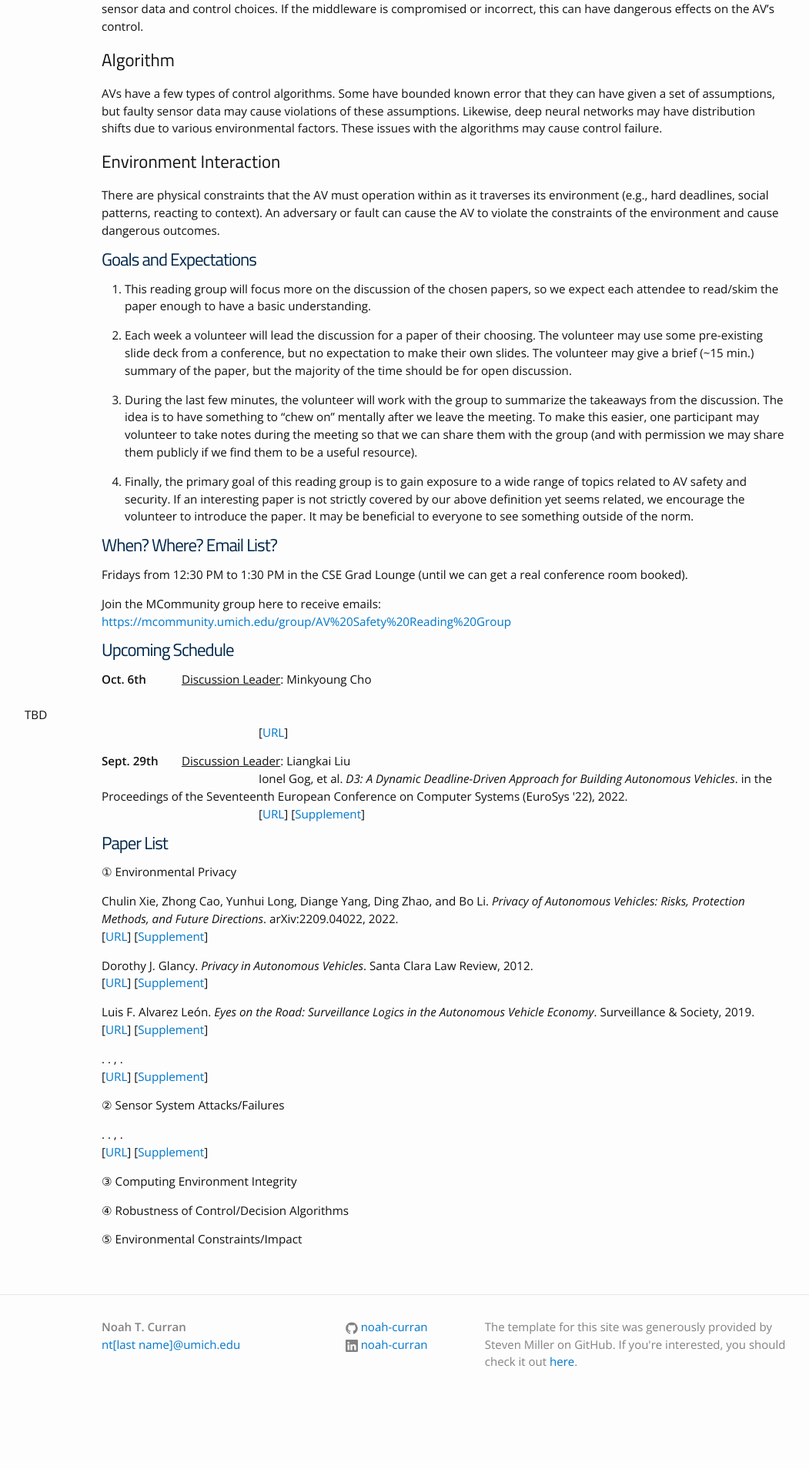
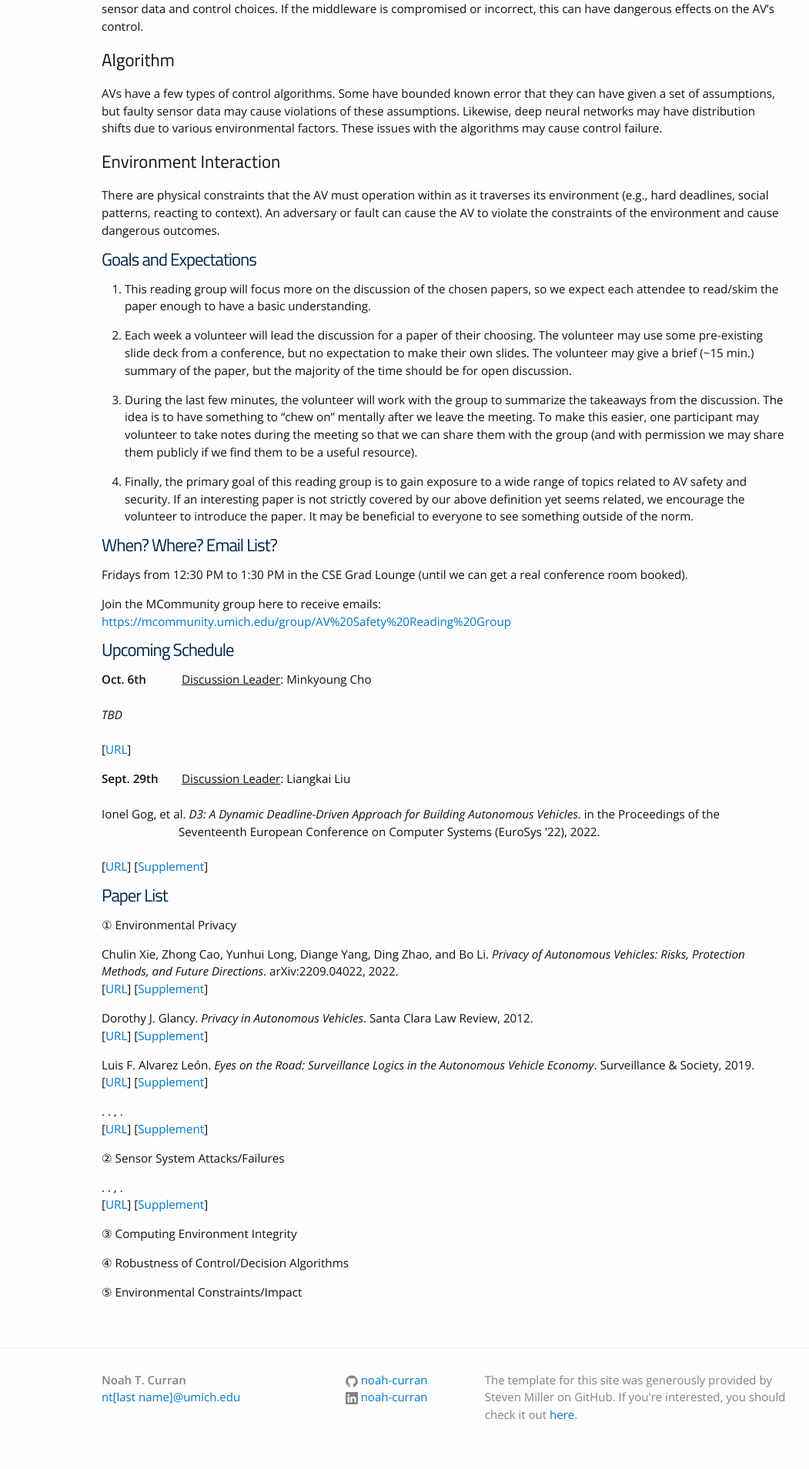
Before and after one commit to noah-curran/noah-curran.github.io, a Jekyll site: the page built from av-safe-sec.md, in a window 1280 px wide. Shown: the part 825-2733 px from the top of the page at 77% size, without its empty margins (63-1114 px from the left). Built offline with Jekyll 4.4.1, drawn with Linux system fonts in a browser that asks for light colours; before the commit the page ends 2665 px from its top, so only the background shows below that.

Commit message:
change to div

```diff
--- a/_includes/readinggroupevent.html
+++ b/_includes/readinggroupevent.html
@@ -9,22 +9,22 @@
 
     <div>
         <span class="readingspacing"></span>
-        <span class="readingpaperspacing">
+        <div class="readingpaperspacing">
             {% if include.title != "TBD" %}
                 {{include.authors}}. <i>{{include.title}}</i>. {{include.pubvenue}}, {{include.year}}.
             {% else %}
-                <div>{{include.title}}</div>
+                <i>{{include.title}}</i>
             {% endif %}
-        </span>
+        </div>
     </div>
 
     <div>
         <span class="readingspacing"></span>
-        <span class="readingpaperspacing">
+        <div class="readingpaperspacing">
             [<a href="{{include.url}}">URL</a>]
             {% if include.supp != null %}
             [<a href="{{include.supp}}">Supplement</a>]
             {% endif %}
-        </span>
+        </div>
     </div>
 </p>
```
